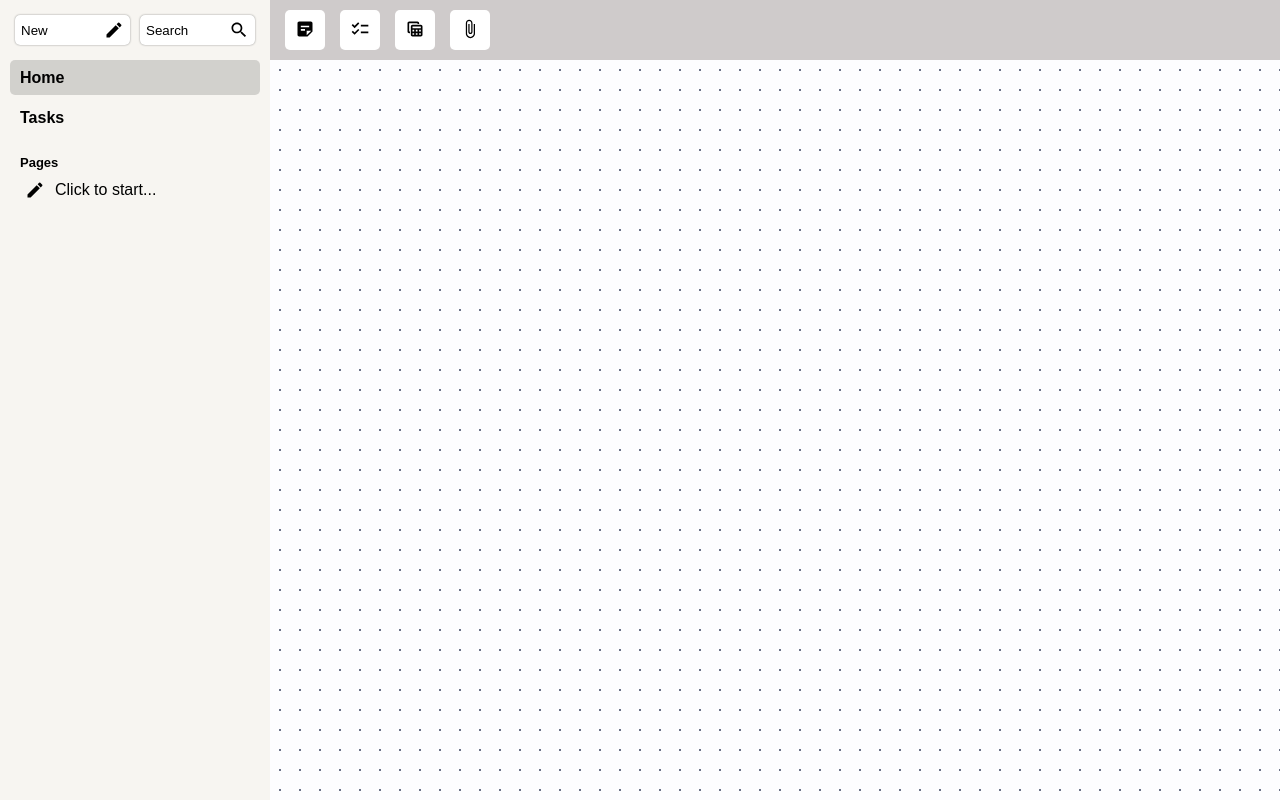
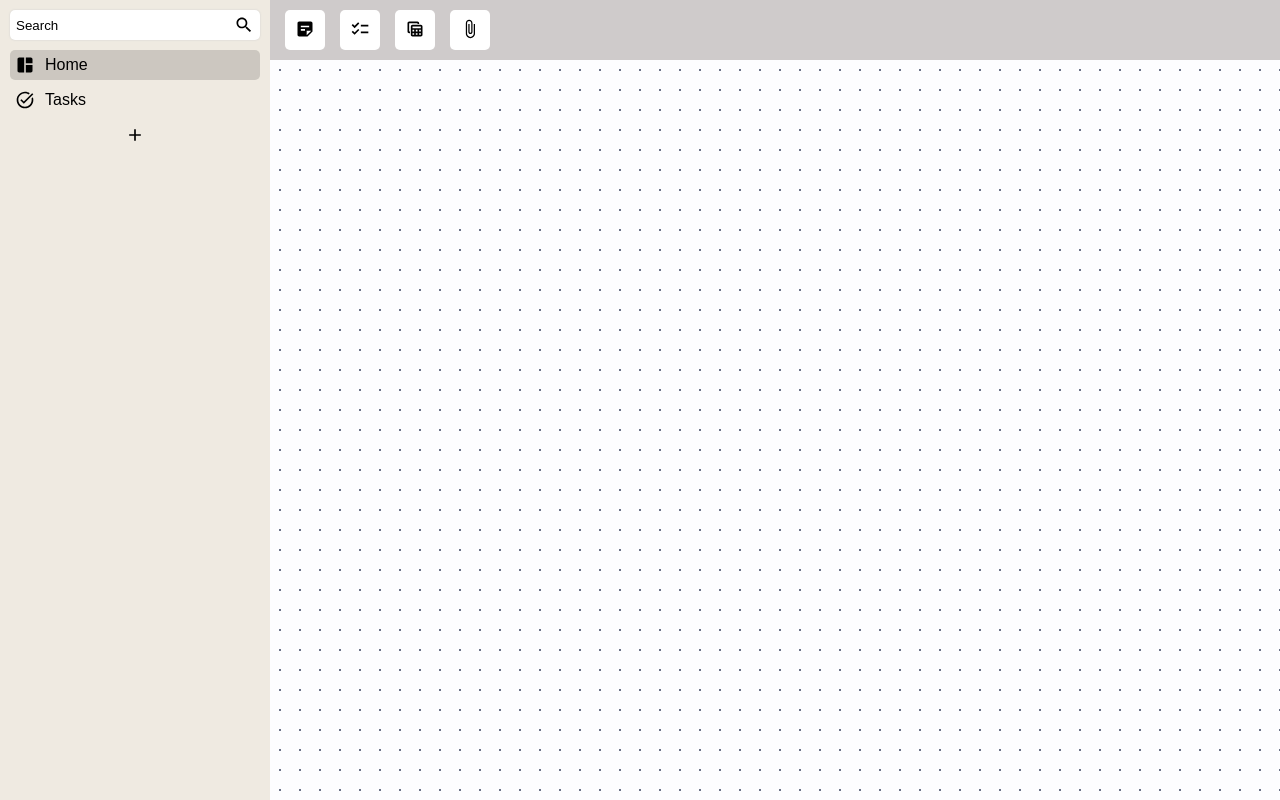
Before and after one commit to Thumbtacked/web, a React (Vite) app: page / in a window 1280 px wide. Built offline with nearby package versions, Linux system fonts and the light colour scheme.

Commit message:
Simplify sidebar design

```diff
--- a/src/components/Sidebar.jsx
+++ b/src/components/Sidebar.jsx
@@ -1,7 +1,7 @@
 import { useState, useRef } from 'react';
 
+import AddIcon from '@mui/icons-material/Add';
 import AddBoxIcon from '@mui/icons-material/AddBox';
-import CreateIcon from '@mui/icons-material/Create';
 import DeleteIcon from '@mui/icons-material/Delete';
 import DescriptionIcon from '@mui/icons-material/Description';
 import FolderIcon from '@mui/icons-material/Folder';
@@ -21,33 +21,9 @@ export default function Sidebar() {
     <>
       {newPage && <NewPage parent={newPage.parent} close={() => setNewPage(null)}/>}
       <div className={styles.container}>
-        <div className={styles.header}>
-          <button className={styles.button} onClick={() => setNewPage({parent: null})}>
-            New <CreateIcon fontSize="small" />
-          </button>
-
-          <button className={styles.button}>
-            Search <SearchIcon fontSize="small" />
-          </button>
-        </div>
-
-        <div
-        onClick={() => context.showHome()}
-        className={styles.view}
-        style={context.view === 0 ? {backgroundColor:"rgba(0, 0, 0, 0.15)"} : {}}
-        >
-          Home
-        </div>
-
-        <div
-        onClick={() => context.showTasks()}
-        className={styles.view}
-        style={context.view === 1 ? {backgroundColor:"rgba(0, 0, 0, 0.15)"} : {}}
-        >
-          Tasks
-        </div>
-
-        <p className={styles.pages}>Pages</p>
+        <button className={styles.search}>
+          Search <SearchIcon fontSize="small" />
+        </button>
 
         {Object.values(context.pages).filter(page => (!page.parent)).map((page =>
           <Page
@@ -58,12 +34,12 @@ export default function Sidebar() {
           />
         ))}
 
-        {Object.values(context.pages).filter(page => (!page.parent)).length === 0 &&
-          <div onClick={() => setNewPage({parent: null})} className={styles.page}>
-            <CreateIcon fontSize="small" />
-            <p>Click to start...</p>
-          </div>
-        }
+        <div
+        className={styles.plus}
+        onClick={() => setNewPage({parent: null})}
+        >
+          <AddIcon fontSize="small" />
+        </div>
       </div>
     </>
   )
@@ -82,7 +58,7 @@ function Page({page, level, setNewPage}) {
       className={styles.page}
       style={{
         backgroundColor: context.page?.id === page.id ? "rgba(0, 0, 0, 0.15)" : "",
-        paddingLeft: `${15 * level}px`
+        paddingLeft: `${5 + (15 * (level - 1))}px`
       }}
       >
         {page.type === 0 && <SpaceDashboardIcon fontSize="small" />}
--- a/src/lib/context.jsx
+++ b/src/lib/context.jsx
@@ -4,22 +4,30 @@ import { useLocalStorage } from './hooks';
 const AppContext = createContext();
 
 export function AppProvider({children}) {
-  const [home, setHome] = useLocalStorage("home", {"items": {}, "layout": []});
-  const [tasks, setTasks] = useLocalStorage("tasks", []);
-  const [pages, setPages] = useLocalStorage("pages", {});
+  const [pages, setPages] = useLocalStorage("pages", {
+    1: {
+      id: 1,
+      title: "Home",
+      type: 0,
+      content: {
+        items: {},
+        layout: []
+      },
+      parent: null,
+      children: []
+    },
+    2: {
+      id: 2,
+      title: "Tasks",
+      type: 1,
+      content: [],
+      parent: null,
+      children: []
+    }
+  });
 
-  const [view, setView] = useState(0);
-  const [current, setCurrent] = useState(null);
+  const [current, setCurrent] = useState(Object.keys(pages)[0]);
   const [alert, setAlert] = useState();
-
-  const views = {
-    0: {get: home, set: (newContent) => setHome(newContent)},
-    1: {get: tasks, set: (newContent) => setTasks(newContent)},
-    2: {
-      get: pages[current]?.content,
-      set: (newContent) => setPages({...pages, [current]: {...pages[current], content: newContent}})
-    }
-  };
 
   const value = {
     alert,
@@ -59,22 +67,16 @@ export function AppProvider({children}) {
 
       _collect(oldPage);
       setPages(newPages);
+
+      if (id === current) {
+        setCurrent(Object.keys(pages)[0]);
+      }
     },
-    showHome: () => {
-      setCurrent(null);
-      setView(0);
+    content: pages[current].content,
+    setContent: (newContent) => {
+      setPages({...pages, [current]: {...pages[current], content: newContent}})
     },
-    showTasks: () => {
-      setCurrent(null);
-      setView(1);
-    },
-    showPage: (id) => {
-      setCurrent(id);
-      setView(2);
-    },
-    content: views[view].get,
-    setContent: views[view].set,
-    view: view,
+    showPage: setCurrent,
     page: pages[current],
   };
 
--- a/src/styles/Sidebar.module.css
+++ b/src/styles/Sidebar.module.css
@@ -1,52 +1,31 @@
 .container {
   flex-basis: 250px;
-  background-color: #f7f5f1;
+  background-color: #efeae1;
   overflow: auto;
   padding: 10px;
 }
 
-.header {
-  display: flex;
-  align-items: center;
-}
-
-.button {
-  flex: 1;
+.search {
+  width: 100%;
   height: 30px;
   background-color: #ffffff;
   border: none;
-  box-shadow: 0 0 2px #898989;
+  box-shadow: 0 0 2px #ccc;
   border-radius: 5px;
-  margin: 5px;
   display: flex;
   justify-content: space-between;
   align-items: center;
   margin-bottom: 10px;
 }
 
-.view {
-  box-sizing: border-box;
-  align-content: center;
-  padding-left: 10px;
-  margin-top: 5px;
-  margin-bottom: 5px;
-  width: 100%;
-  border-radius: 5px;
-  height: 35px;
-  font-weight: bold;
-}
-
-.pages {
-  margin-left: 10px;
-  margin-top: 20px;
-  font-size: small;
-  font-weight: bold;
+.search:hover {
+  cursor: text;
 }
 
 .page {
   box-sizing: border-box;
-  align-content: center;
-  padding-left: 15px;
+  padding-left: 5px;
+  padding-right: 5px;
   margin-top: 5px;
   margin-bottom: 5px;
   width: 100%;
@@ -76,7 +55,21 @@
   border: none;
 }
 
-.view:hover, .page:hover {
+.plus {
+  box-sizing: border-box;
+  padding-left: 5px;
+  padding-right: 5px;
+  margin-top: 5px;
+  margin-bottom: 5px;
+  width: 100%;
+  border-radius: 5px;
+  height: 30px;
+  display: flex;
+  justify-content: center;
+  align-items: center;
+}
+
+.page:hover, .plus:hover {
   background-color: rgba(0, 0, 0, 0.05);
 }
 
```
